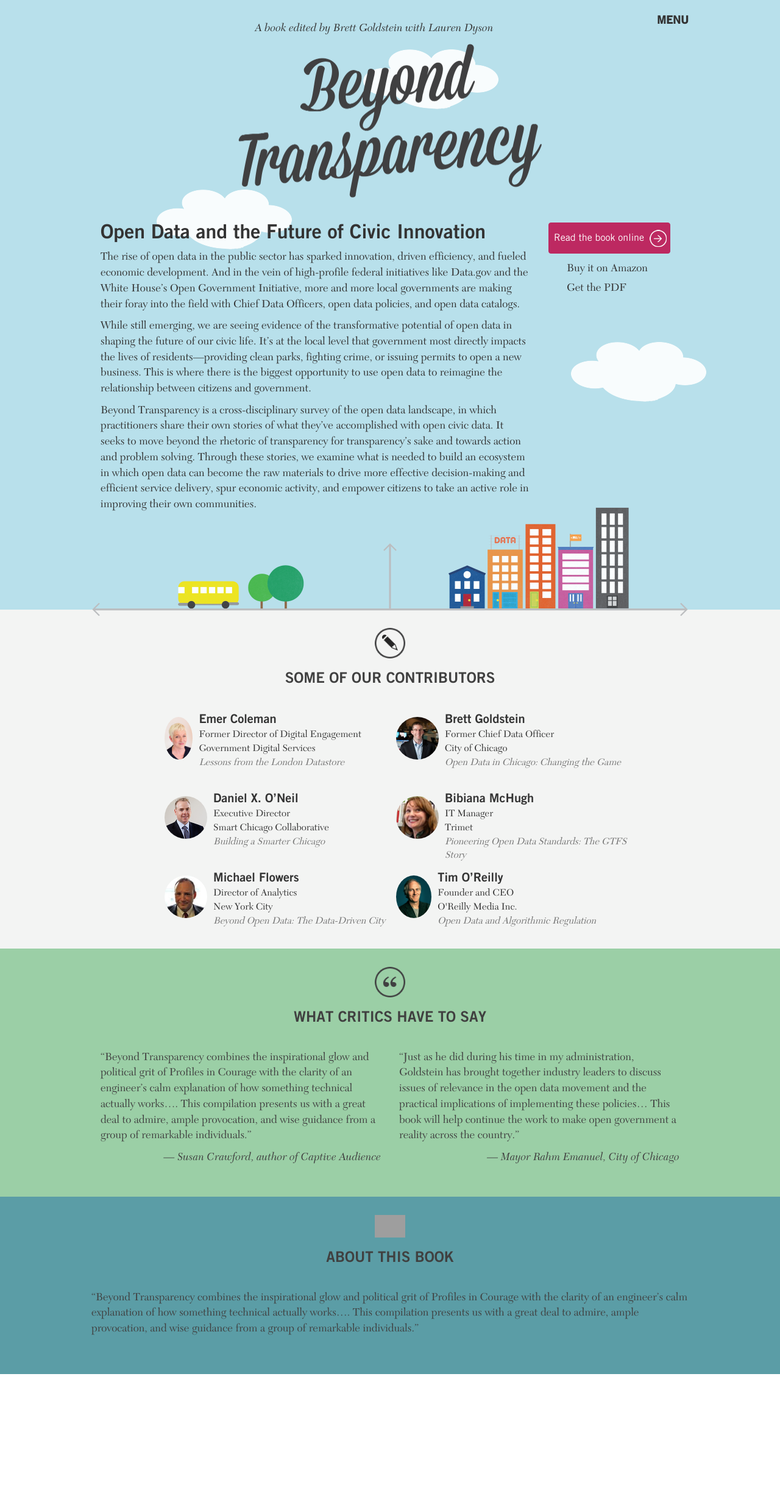
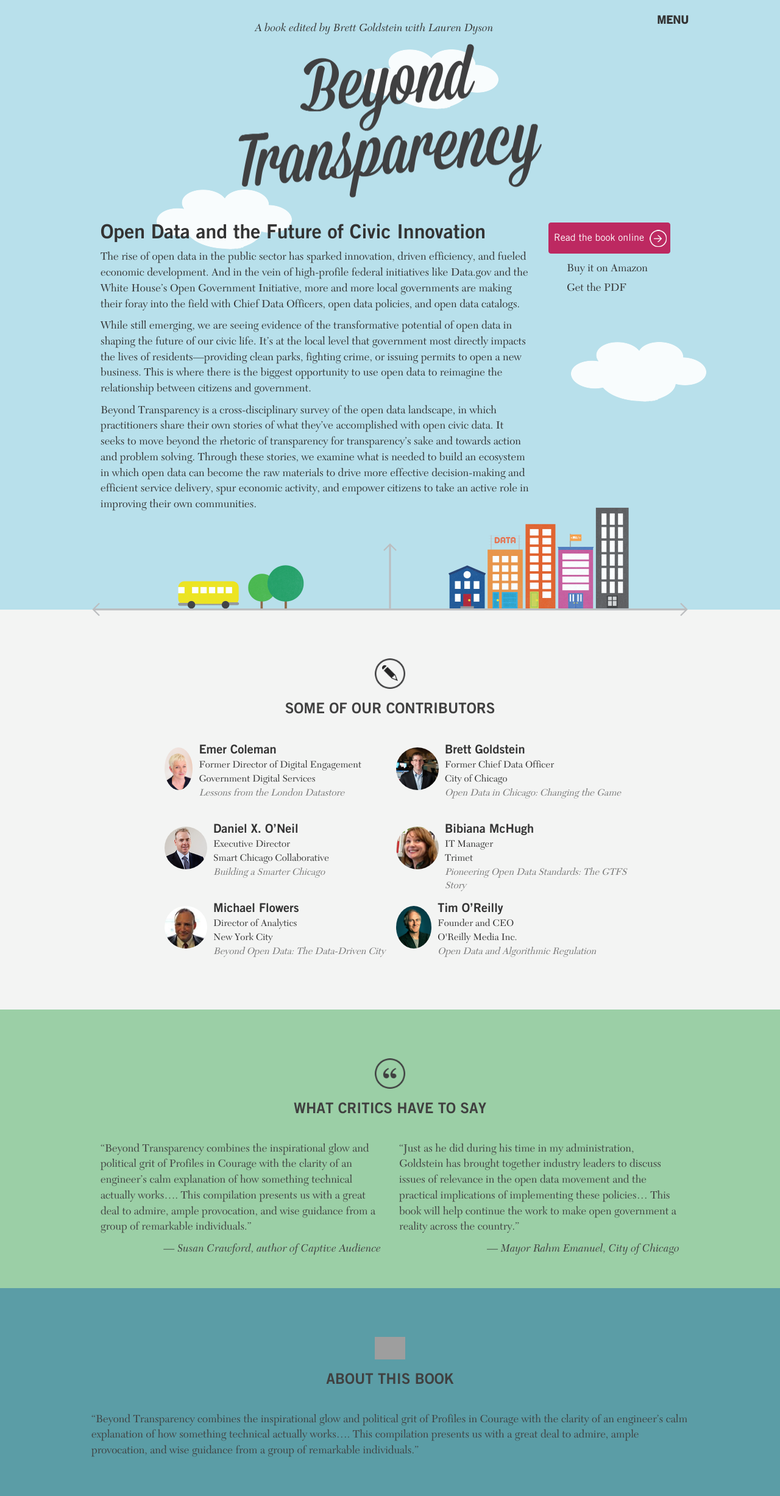
Before and after one commit to codeforamerica/beyondtransparency, a Jekyll site: the page built from index.html, in a window 1280 px wide. Shown: the whole page at 61% size. Built offline with Jekyll 4.4.1, drawn with Linux system fonts in a browser that asks for light colours; nearby versions of some CDN libraries; some web fonts are replaced; library files that are not in the unit come from our copies; Markdown is read by kramdown in place of the engine named in the settings; before the commit the page ends 2254 px from its top, so only the background shows below that; grey boxes are pictures that could not be loaded.

Commit message:
Gave each of the sections on the homepage more breathing room

```diff
--- a/css/main.css
+++ b/css/main.css
@@ -207,6 +207,12 @@
 
 div.city-graph img {
   width: 980px;
+}
+
+div.contributors,
+div.critics,
+div.about-book {
+  padding: 50px 0px;
 }
 
 div.contributors{
```
